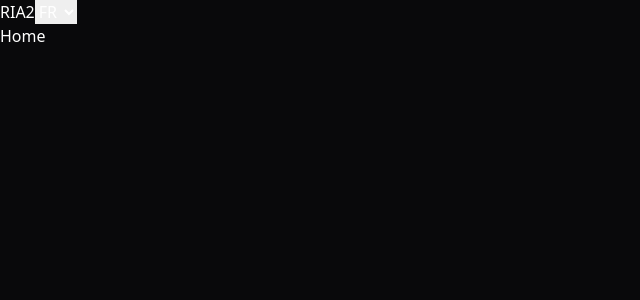
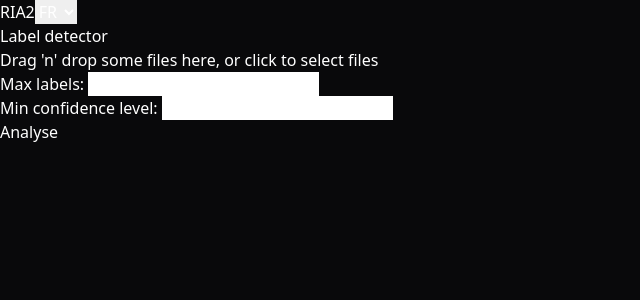
Before and after one commit to CPNV-ES-RIA2/NOAH, a React (Vite) app: page / in a window 1280 px wide. Shown: the top 300 px of the page, without its empty margins (0-640 px from the left). Built offline with nearby package versions, Linux system fonts and the light colour scheme.

Commit message:
feat: add label detector form

```diff
--- a/src/App.tsx
+++ b/src/App.tsx
@@ -1,9 +1,16 @@
+import LabelDetectorForm from "./forms/LabelDetectorForm.tsx";
 import BaseLayout from "./layouts/BaseLayout/BaseLayout.tsx";
+import { LabelDetectorFormType } from "./forms/LabelDetectorForm.tsx";
 
 export default function App() {
+    const handleLabelDetectorFormSubmit = (data: LabelDetectorFormType) => {
+        console.log(data)
+    }
+
     return (
         <BaseLayout>
-            <h1 className="text-3xl">Home</h1>
+            <h1 className="m-4 text-center text-xl">Label detector</h1>
+            <LabelDetectorForm onSubmit={handleLabelDetectorFormSubmit}/>
         </BaseLayout>
     )
 }
--- /dev/null
+++ b/src/forms/LabelDetectorForm.tsx
@@ -0,0 +1,63 @@
+import Input from "../components/ui/Input.tsx";
+import Button from "../components/ui/Button.tsx";
+import { FormEvent } from "react";
+import Dropzone from "../components/ui/Dropzone.tsx"
+import { useState, ChangeEvent } from "react";
+
+export type LabelDetectorFormType = {
+    file: File | null,
+    maxLabels: number,
+    minConfidenceLevel: number
+}
+
+
+type LabelDetectorFormProps = {
+    onSubmit?: (data: LabelDetectorFormType) => void
+}
+export default function LabelDetectorForm({onSubmit}: LabelDetectorFormProps) {
+
+    const [formData, setFormData] = useState<LabelDetectorFormType>({
+        file: null,
+        maxLabels: 8,
+        minConfidenceLevel: 60
+    })
+
+    const handleSubmit = (e: FormEvent) => {
+        e.preventDefault()
+        if(onSubmit) {
+            onSubmit(formData)
+        }
+    }
+
+    const handleFileChange = (file: File | null) => {
+        setFormData((data) => ({...data, file: file}))
+    }
+
+    const handleInputChange = (e: ChangeEvent, key: string) => {
+        const value = (e.target as HTMLInputElement).value
+        setFormData((data) => ({...data, [key]: value}))
+    }
+
+    return <form onSubmit={handleSubmit} className="w-full h-full grid grid-cols-2 gap-4">
+        <div className="flex justify-center items-center">
+            <Dropzone className="max-w-[500px]" onChange={handleFileChange}/>
+        </div>
+        <div className="flex justify-center">
+            <div className="flex gap-4 flex-col max-w-[500px] w-full">
+                <Input
+                    className="w-full"
+                    type="number"
+                    value={formData.maxLabels}
+                    onChange={(e) => handleInputChange(e, "maxLabels")}
+                >Max labels: </Input>
+                <Input
+                    className="w-full"
+                    type="number"
+                    value={formData.minConfidenceLevel}
+                    onChange={(e) => handleInputChange(e, "minConfidenceLevel")}
+                >Min confidence level: </Input>
+                <Button>Analyse</Button>
+            </div>
+        </div>
+    </form>
+}
```
